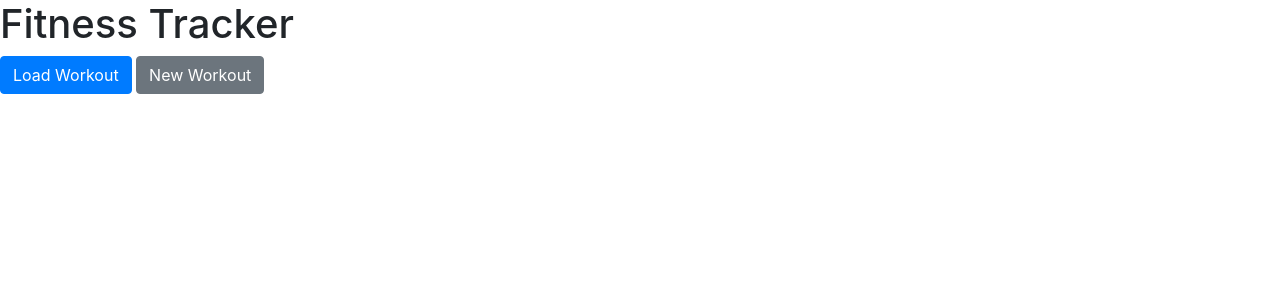
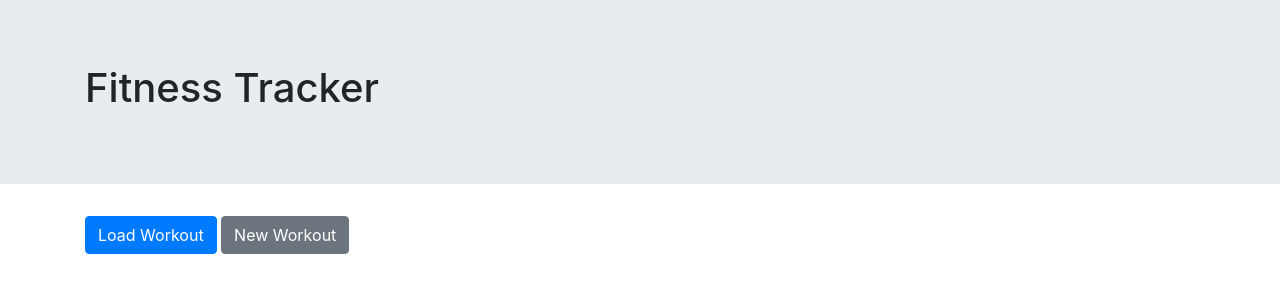
Before and after one commit to DreissenZulu/MongoDB-Fitness-Tracker, a website: page public/index.html in a window 1280 px wide. Drawn offline with nearby package versions, Linux system fonts and the light colour scheme.

Commit message:
Added some styling

```diff
--- a/public/index.html
+++ b/public/index.html
@@ -13,8 +13,12 @@
 </head>
 
 <body>
-    <h1>Fitness Tracker</h1>
-    <div id="getFit">
+    <div class="jumbotron jumbotron-fluid">
+        <div class="container">
+            <h1>Fitness Tracker</h1>
+        </div>
+    </div>
+    <div id="getFit" class="container">
         <button class="btn btn-primary" id="loadWorkout">Load Workout</button>
         <button class="btn btn-secondary" id="newWorkout">New Workout</button>
     </div>
```
